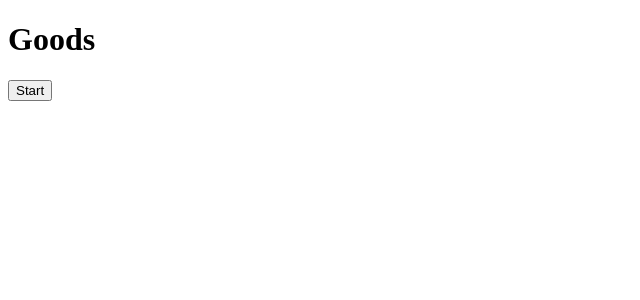
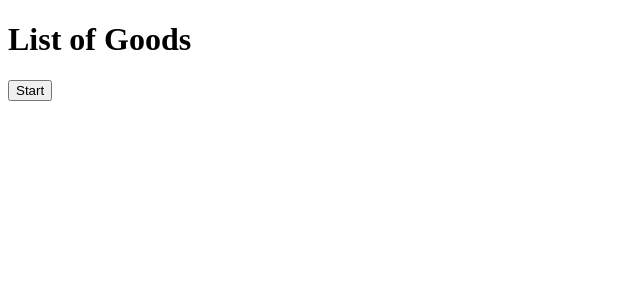
Before and after one commit to mate-academy/react_list-of-goods, a React (Create React App) app: page / in a window 1280 px wide. Shown: the top 300 px of the page, without its empty margins (0-640 px from the left). Built offline with nearby package versions, Linux system fonts and the light colour scheme.

Commit message:
Solution1

```diff
--- a/src/App.tsx
+++ b/src/App.tsx
@@ -58,7 +58,7 @@ class App extends React.Component<{}, State> {
   render() {
     return (
       <div className="App">
-        <h1 className="App__title">Goods</h1>
+        <h1 className="App__title">List of Goods</h1>
         {this.state.isVisible
           ? (
             <section className="Goods">
```
